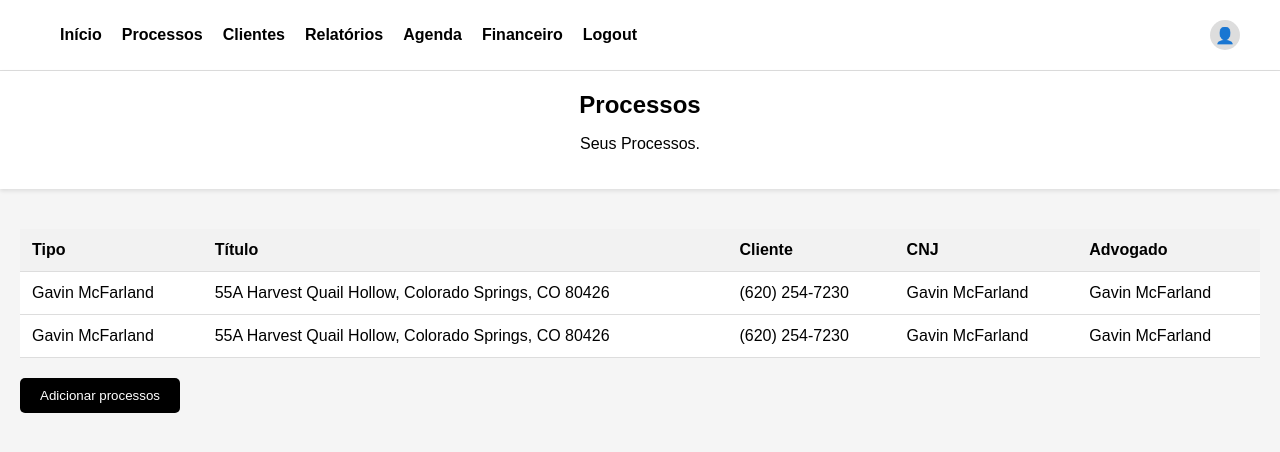
After one commit to marcelomanchester/advocatus, a Django app: template processes/templates/processes.html in a window 1280 px wide. The commit adds this page. Shown: the top 452 px of the page. Run offline with Django 5.2, Linux system fonts and the light colour scheme; the template is opened without the code that fills it, so the values that code supplies are empty.

Commit message:
refactored process.html

```diff
--- a/processes/templates/process_register.html
+++ b/processes/templates/process_register.html
@@ -0,0 +1 @@
+<h1>Register Process</h1>
--- /dev/null
+++ b/processes/templates/processes.html
@@ -0,0 +1,47 @@
+{% extends "base.html" %}
+{% load static %}
+
+{% block 'head' %}
+<link rel="stylesheet" href="{% static 'processes/css/processes.css' %}">
+<link rel="stylesheet" href="{% static 'users/css/navbar.css' %}">
+{% endblock 'head' %}
+
+
+{% block 'body' %}
+{% include 'partials/navbar.html' %}
+<header class="process-header">
+    <h1>Processos</h1>
+    <p>Seus Processos.</p>
+</header>
+
+<div class="container">
+    <table>
+        <thead>
+            <tr>
+                <th>Tipo</th>
+                <th>Título</th>
+                <th>Cliente</th>
+                <th>CNJ</th>
+                <th>Advogado</th>
+            </tr>
+        </thead>
+        <tbody>
+            <tr>
+                <td>Gavin McFarland</td>
+                <td>55A Harvest Quail Hollow, Colorado Springs, CO 80426</td>
+                <td>(620) 254-7230</td>
+                <td>Gavin McFarland</td>
+                <td>Gavin McFarland</td>
+            </tr>
+            <tr>
+                <td>Gavin McFarland</td>
+                <td>55A Harvest Quail Hollow, Colorado Springs, CO 80426</td>
+                <td>(620) 254-7230</td>
+                <td>Gavin McFarland</td>
+                <td>Gavin McFarland</td>
+            </tr>
+        </tbody>
+    </table>
+    <button class="add-process"><a href="">Adicionar processos</a></button>
+</div>
+{% endblock 'body' %}
--- a/processes/views.py
+++ b/processes/views.py
@@ -4,7 +4,7 @@ def process(req):
   user = req.user
 
   if user.is_authenticated:
-    return render(req, 'index.html')
+    return render(req, 'processes.html')
 
 
 def register_process(req):
--- a/templates/partials/navbar.html
+++ b/templates/partials/navbar.html
@@ -9,8 +9,8 @@
 </head>
 <body>
 
-<header>
-    <nav>
+<header class="navbar-header">
+    <nav class="navbar-nav">
         <ul>
             <li><a href="{% url "home" %}">Início</a></li>
             <li><a href="{% url "processes" %}">Processos</a></li>
--- /dev/null
+++ b/templates/static/processes/css/processes.css
@@ -0,0 +1,51 @@
+body {
+  font-family: Arial, sans-serif;
+  margin: 0;
+  padding: 0;
+  background-color: #f9f9f9;
+}
+.process-header {
+  display: block;
+  background-color: #fff;
+  padding: 20px;
+  text-align: center;
+  box-shadow: 0 2px 4px rgba(0, 0, 0, 0.1);
+}
+h1 {
+  font-size: 24px;
+  margin: 0;
+}
+.container {
+  padding: 20px;
+}
+table {
+  width: 100%;
+  border-collapse: collapse;
+  margin-top: 20px;
+  background-color: #fff;
+}
+th,
+td {
+  padding: 12px;
+  text-align: left;
+  border-bottom: 1px solid #ddd;
+}
+th {
+  background-color: #f2f2f2;
+}
+.add-process {
+  margin-top: 20px;
+  padding: 10px 20px;
+  background-color: black;
+  color: white;
+  border: none;
+  cursor: pointer;
+  border-radius: 5px;
+}
+.add-process:hover {
+  background-color: #0056b3;
+}
+a {
+  text-decoration: none;
+  color: white;
+}
--- a/templates/static/users/css/navbar.css
+++ b/templates/static/users/css/navbar.css
@@ -4,7 +4,7 @@ body {
     background-color: #f5f5f5;
 }
 
-header {
+.navbar-header {
     background-color: white;
     padding: 20px 40px;
     display: flex;
@@ -13,18 +13,18 @@ header {
     border-bottom: 1px solid #ddd;
 }
 
-nav ul {
+.navbar-nav ul {
     list-style: none;
     margin: 0;
     padding: 0;
     display: flex;
 }
 
-nav ul li {
+.navbar-nav ul li {
     margin-left: 20px;
 }
 
-nav ul li a {
+.navbar-nav ul li a {
     text-decoration: none;
     color: black;
     font-weight: bold;
```
Also changed, not shown: processes/templates/index.html (deleted, +0 -126 lines).
